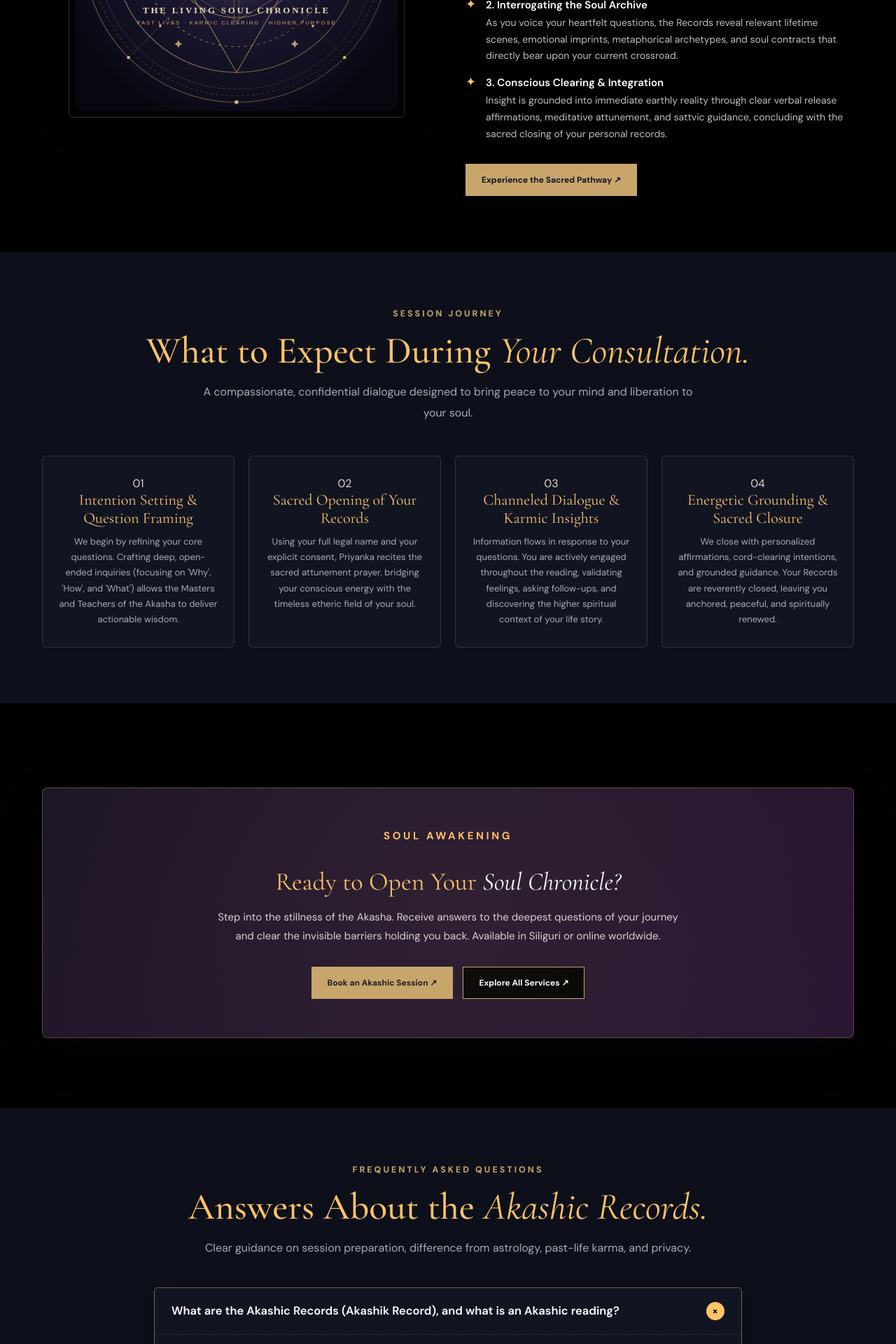
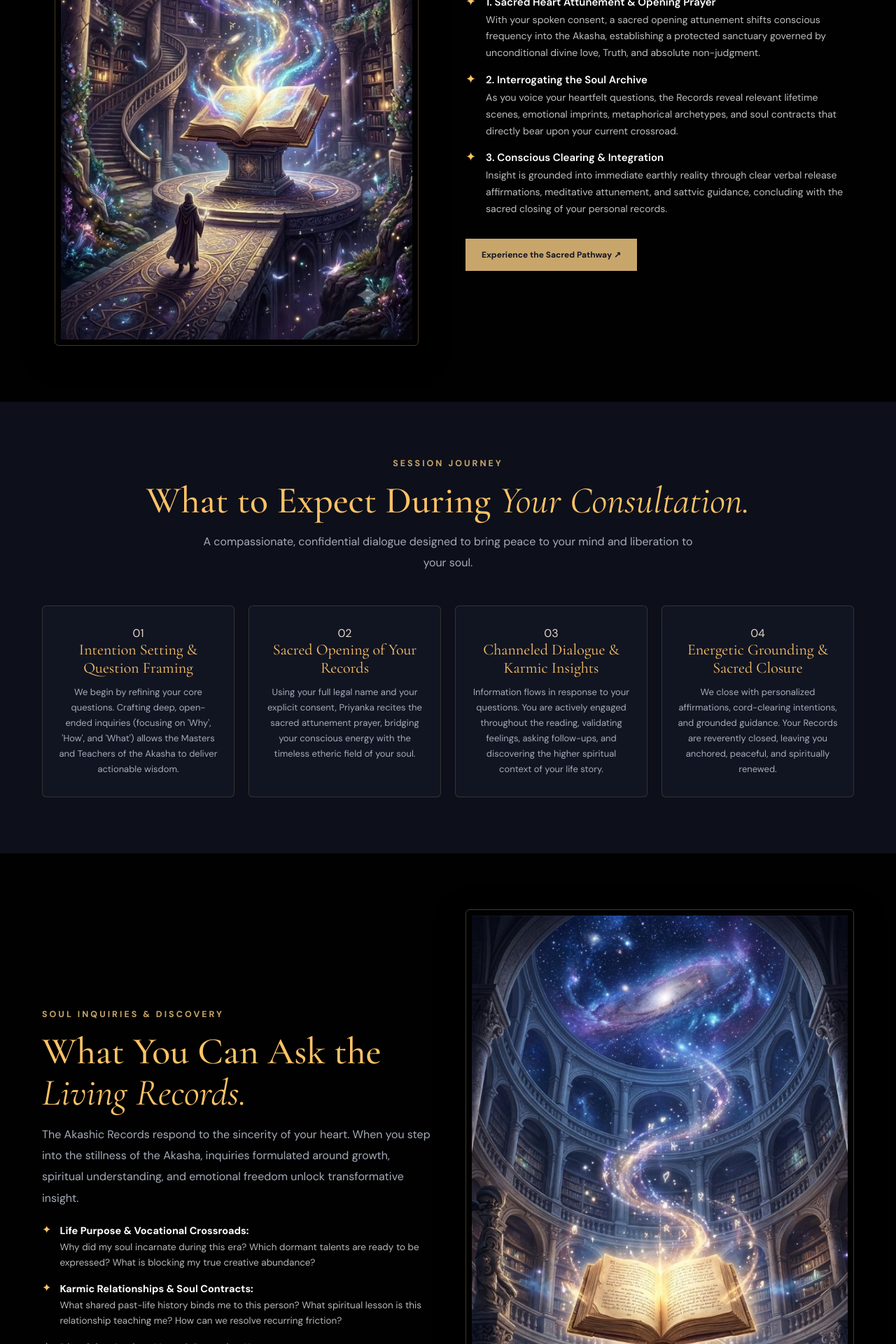
Before and after one commit to sumitg9/priyanka-astrologer, a PHP site: page /akashic-record.php in a window 1280 px wide. Shown: the part 3720-5640 px from the top of the page at 70% size. Run offline with PHP 8.4, Linux system fonts and the light colour scheme.

Commit message:
feat: add custom imagery and soul inquiries section to akashic records page

```diff
--- a/akashic-records.php
+++ b/akashic-records.php
@@ -3,7 +3,7 @@ $pageTitle = "Akashic Record Reading in Siliguri & Online | Priyanka Dey";
 $pageDescription = "Sacred Akashic Record reading and past-life soul consultations with Priyanka Dey in Siliguri & online. Uncover your soul blueprint, resolve karmic contracts, and clear energy blocks.";
 $pageKeywords = "Akashic Record Siliguri, Akashik Record reading, Akashic Records consultation, soul blueprint reading, past life karma healing, karmic contracts, spiritual healing Siliguri, Priyanka Dey";
 $canonicalUrl = "https://priyankadey.com/akashic-records.php";
-$ogImage = "https://priyankadey.com/assets/images/tarrot.jpg";
+$ogImage = "https://priyankadey.com/assets/images/akashic-records.jpg";
 $activeNav = "akashic-records";
 $extraHead = <<<'EXTRAHEAD'
 <script type="application/ld+json">
@@ -214,9 +214,9 @@ include __DIR__ . '/header.php';
         </div>
 
         <div>
-          <img class="portrait" src="assets/images/tarrot.jpg"
-            alt="Priyanka Dey conducting an Akashic Record reading and past-life soul consultation in Siliguri"
-            width="514" height="688" loading="lazy" decoding="async">
+          <img class="portrait" src="assets/images/akashic-records-vertical.jpg"
+            alt="The living Akashic Records cosmic chronicle and soul library"
+            width="576" height="1024" loading="lazy" decoding="async" style="border:1px solid #c8a66b55;box-shadow:0 14px 40px rgba(0,0,0,0.5);border-radius:6px;width:100%;object-fit:cover;">
         </div>
       </div>
     </section>
@@ -320,9 +320,9 @@ include __DIR__ . '/header.php';
     <section class="section" id="sacred-pathway">
       <div class="container split">
         <div>
-          <img class="portrait" src="assets/images/akashic-records.svg"
-            alt="The Sacred Akashic Records Matrix, Merkabah Geometry and Soul Chronicle" width="500"
-            height="500" loading="lazy" decoding="async" style="border:1px solid #c8a66b44;box-shadow:0 12px 35px rgba(0,0,0,0.4);border-radius:6px;width:100%;max-width:480px;margin:0 auto;display:block;">
+          <img class="portrait" src="assets/images/akashic-pathway-vertical.jpg"
+            alt="The Sacred Pathway bridge leading to the illuminated Book of Life in the Cosmic Library" width="576"
+            height="1024" loading="lazy" decoding="async" style="border:1px solid #c8a66b55;box-shadow:0 14px 40px rgba(0,0,0,0.5);border-radius:6px;width:100%;max-width:520px;margin:0 auto;display:block;object-fit:cover;">
         </div>
 
         <div>
@@ -427,7 +427,73 @@ include __DIR__ . '/header.php';
       </div>
     </section>
 
-    <!-- SECTION 5: CLEVER MID-PAGE CTA BANNER -->
+    <!-- SECTION 5: WHAT YOU CAN INQUIRE OF THE AKASHA -->
+    <section class="section" id="inquiries">
+      <div class="container split">
+        <div>
+          <p class="eyebrow">Soul Inquiries &amp; Discovery</p>
+          <h2 class="section-title">What You Can Ask the <em>Living Records.</em></h2>
+          <p class="section-copy">
+            The Akashic Records respond to the sincerity of your heart. When you step into the stillness of the Akasha,
+            inquiries formulated around growth, spiritual understanding, and emotional freedom unlock transformative insight.
+          </p>
+
+          <div style="margin-top:20px;display:flex;flex-direction:column;gap:16px">
+            <div style="display:flex;gap:12px;align-items:flex-start">
+              <span style="color:var(--champagne);font-size:16px;line-height:1.2">&#10022;</span>
+              <div>
+                <strong style="color:#ffffff;font-size:14.5px;">Life Purpose &amp; Vocational Crossroads:</strong>
+                <p style="font-size:13.5px;color:rgba(255,255,255,0.72);margin:3px 0 0;line-height:1.6;">
+                  Why did my soul incarnate during this era? Which dormant talents are ready to be expressed? What is blocking my true creative abundance?
+                </p>
+              </div>
+            </div>
+
+            <div style="display:flex;gap:12px;align-items:flex-start">
+              <span style="color:var(--champagne);font-size:16px;line-height:1.2">&#10022;</span>
+              <div>
+                <strong style="color:#ffffff;font-size:14.5px;">Karmic Relationships &amp; Soul Contracts:</strong>
+                <p style="font-size:13.5px;color:rgba(255,255,255,0.72);margin:3px 0 0;line-height:1.6;">
+                  What shared past-life history binds me to this person? What spiritual lesson is this relationship teaching me? How can we resolve recurring friction?
+                </p>
+              </div>
+            </div>
+
+            <div style="display:flex;gap:12px;align-items:flex-start">
+              <span style="color:var(--champagne);font-size:16px;line-height:1.2">&#10022;</span>
+              <div>
+                <strong style="color:#ffffff;font-size:14.5px;">Dissolving Ancient Vows &amp; Recurring Knots:</strong>
+                <p style="font-size:13.5px;color:rgba(255,255,255,0.72);margin:3px 0 0;line-height:1.6;">
+                  Am I carrying ancient vows of poverty, guilt, or self-sacrifice? How can I permanently revoke these soul agreements to receive ease and joy?
+                </p>
+              </div>
+            </div>
+
+            <div style="display:flex;gap:12px;align-items:flex-start">
+              <span style="color:var(--champagne);font-size:16px;line-height:1.2">&#10022;</span>
+              <div>
+                <strong style="color:#ffffff;font-size:14.5px;">Ancestral Clearing &amp; Generational Healing:</strong>
+                <p style="font-size:13.5px;color:rgba(255,255,255,0.72);margin:3px 0 0;line-height:1.6;">
+                  What unhealed ancestral burdens or emotional patterns am I unconsciously holding for my lineage? How can I step into sovereignty?
+                </p>
+              </div>
+            </div>
+          </div>
+
+          <div style="margin-top:28px">
+            <a class="btn gold" href="contact.php?service=Akashic%20Record#booking">Bring Your Inquiries &#8599;</a>
+          </div>
+        </div>
+
+        <div>
+          <img class="portrait" src="assets/images/akashic-library-vertical.jpg"
+            alt="The Grand Cosmic Library rotunda with the floating Book of Life and seeker"
+            width="576" height="1024" loading="lazy" decoding="async" style="border:1px solid #c8a66b55;box-shadow:0 14px 40px rgba(0,0,0,0.5);border-radius:6px;width:100%;object-fit:cover;">
+        </div>
+      </div>
+    </section>
+
+    <!-- SECTION 6: CLEVER MID-PAGE CTA BANNER -->
     <section class="section">
       <div class="container">
         <div class="service-cta-banner">
--- a/index.php
+++ b/index.php
@@ -263,7 +263,7 @@ include __DIR__ . '/header.php';
 
                     <!-- 5. Akashic Record Reading -->
                     <article class="card">
-                        <img src="assets/images/tarrot.jpg" alt="Akashic Record Reading and past-life soul consultation in Siliguri"
+                        <img src="assets/images/akashic-records.jpg" alt="Akashic Record Reading and past-life soul consultation in Siliguri"
                             loading="lazy">
                         <div class="card-body">
                             <span class="card-number">05 / SOUL CHRONICLE</span>
--- a/services.php
+++ b/services.php
@@ -283,7 +283,7 @@ include __DIR__ . '/header.php';
 
           <!-- 10. Akashic Record Reading -->
           <article class="card" id="akashic-records">
-            <img src="assets/images/tarrot.jpg" alt="Akashic Record Reading and Soul Karma Guidance in Siliguri" width="600" height="340"
+            <img src="assets/images/akashic-records.jpg" alt="Akashic Record Reading and Soul Karma Guidance in Siliguri" width="600" height="340"
               loading="lazy" decoding="async">
             <div class="card-body">
               <span class="card-number">10 / Soul Chronicle</span>
```
Also changed, not shown: contact.php (+7 -0 lines), assets/images/akashic-library-vertical.jpg (added), assets/images/akashic-library.jpg (added), assets/images/akashic-pathway-vertical.jpg (added), assets/images/akashic-records-vertical.jpg (added), assets/images/akashic-records.jpg (added).
